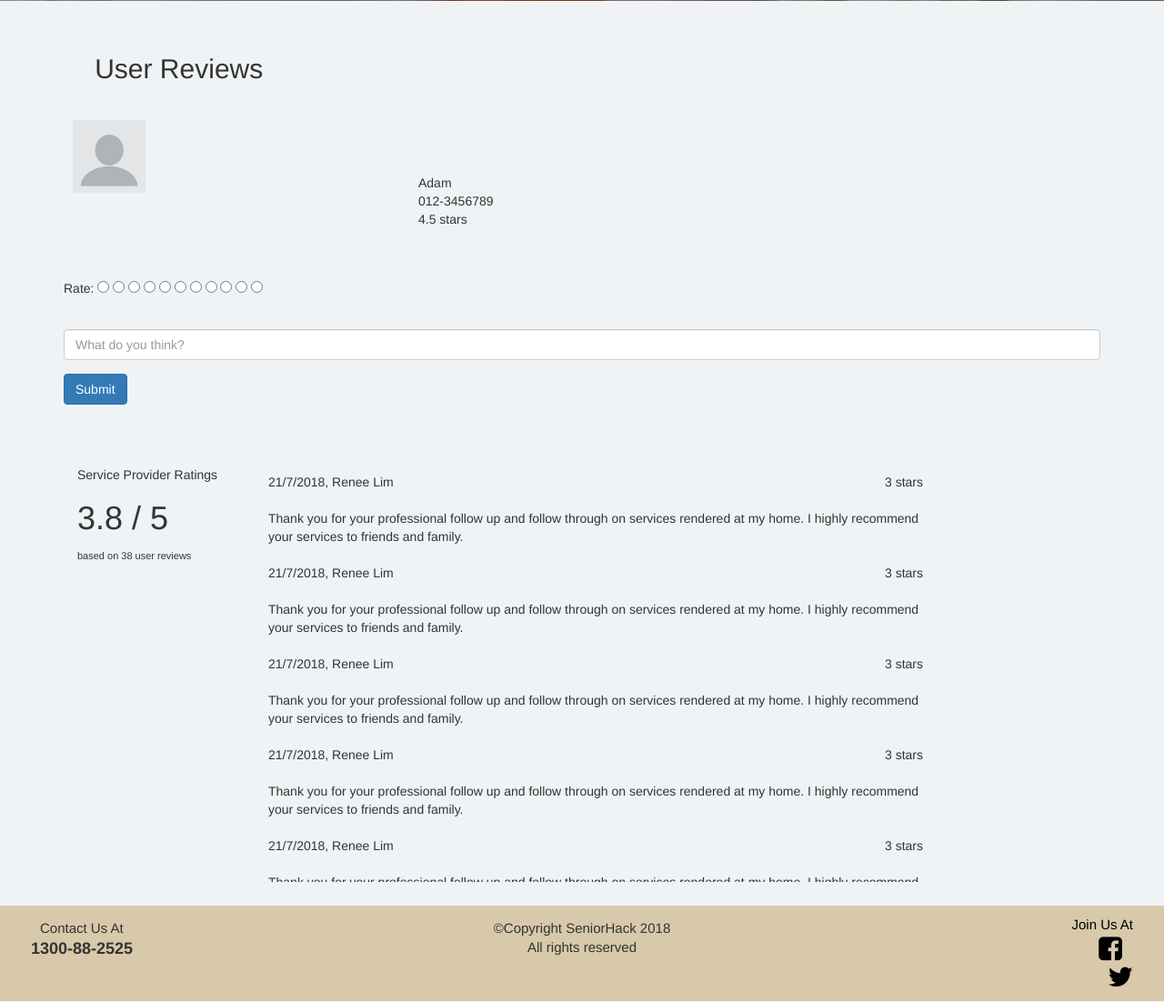
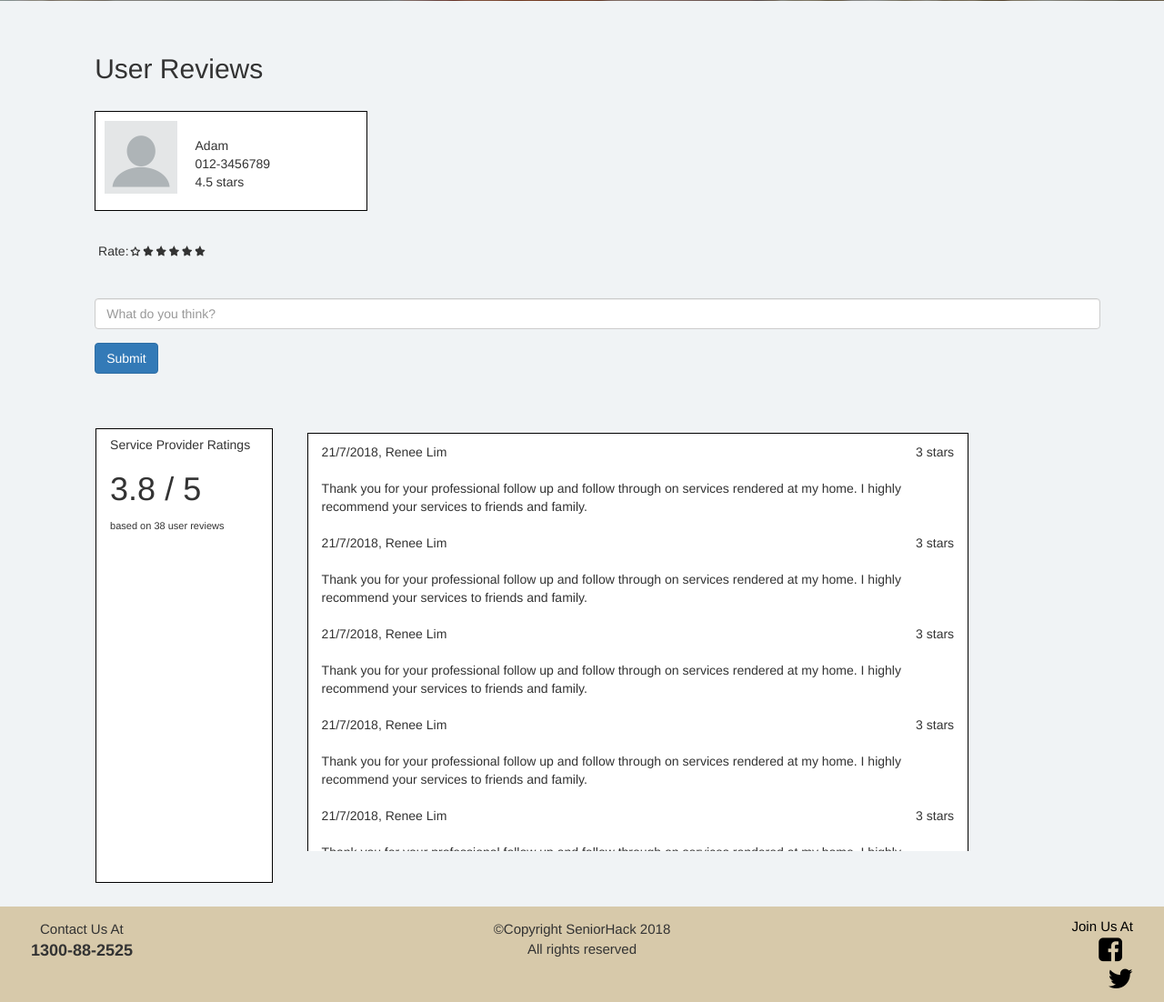
Before and after one commit to samuellim97/SeniorHack, a PHP site: page /UserReview.html in a window 1280 px wide. Shown: the part 499-1601 px from the top of the page at 91% size. Run offline with PHP 8.4, Linux system fonts and the light colour scheme; some libraries are stand-ins or nearby versions.

Commit message:
Update userReview.css

```diff
--- a/userReview.css
+++ b/userReview.css
@@ -1,129 +1,71 @@
+.shadow {
+	background-color:rgba(255,255,255,0.6);
+	margin-top:4%;
+	height:auto;
+	}
 
-.button_style {
-	background-color: limegreen;
-	color: white;
-	border-color: limegreen;}
-
-.overall-grid{
-	height:100%;
-	width:100%;
-	position: fixed;
-	overflow-x:hidden;
-	margin: 0;
-	padding: 0;
-	max-width:2000px;}
+#defaultSelected {
+	background-color:#19535f !important;}
 
 #banner {
-	background:url(Request-banner.png) no-repeat top center fixed;
+	background:url(banner4.jpg) no-repeat top center fixed;
 	background-size:cover;
 	height:500px;
 	width:100%;}
 
-  @media only screen and (max-width: 750px)
-  {.logo {
-  margin:auto;
-  display:block;
-  }}
+#user_reviews {
+  margin-left:3%;}
 
-  .logo {
-  margin-top:-1%;
-  height:50px;}
-@media (min-width: 1200px) {
-  .navbar-nav.navbar-center {
+#profile {
+  background-color:white;
+  height:110px;
+  max-width:300px;
+  border:1px solid black;
+}
+
+#ratings {
+  background-color:white;
+  height:500px;
+  float:left;
+  text-align: left;
+  margin-left: 3%;
+  border:1px solid black;}
+
+.tb1 {
+  background-color:white;
+  height:500px;
+  float:left;
+	margin-left:3%;
+  border: 1px solid black;
+  margin-bottom:3%; }
+
+.td{
+  border: 1px solid black;}
+
+.rate {
+    display: inline-block;
+    border: 0;}
+.rate > input {
+    display: none;}
+.rate > label {
+    float: right;}
+.rate > label:before {
+    display: inline-block;
+    font-size: 1.1rem;
+    padding: .3rem .2rem;
+    margin: 0;
+    cursor: pointer;
+    font-family: FontAwesome;
+    content: "\f005 ";}
+.rate > label:last-child:before {
+    content: "\f006 ";}
+.rate .half:before {
+    content: "\f089 ";
     position: absolute;
-    left: 47%;
-    transform: translatex(-50%);
-  }
-}
-#defaultSelected {
-	background-color:#19535f !important;}
+    padding-right: 0;}
 
-.topnav li a:active{
-	background-color:#19535f !important;}
-
-.topnav li a:hover{
-	background-color:grey !important;}
-
-  .banner-title {
-  text-align:left;
-  font-family:serif;
-  color:white;
-  font-size:50px;
-  margin-top:5%;}
-
-  .banner-description p , .banner-description .btn{
-  margin-bottom:0%;
-  margin-top:0.3%;
-  color:white;}
-
-  @media only screen and (max-width: 750px)
-  {.banner-description {
-  text-align:center;
-  font-size:13px;
-  position:relative;
-  }}
-
-  @media only screen and (max-width: 750px)
-  {.banner-title {
-  text-align:center;
-  position:relative;
-  font-size:31px;
-  margin-top:20%;
-  }}
-
-#footer-bg {
-	background-color: #d7c9aa;
-	margin-top: 2%;
-	background-size:cover;
-	height:100%;
-	width:100%;
-	font-size: 15px;}
-
-.footer_mid {
-	text-align:center;
-	margin-top:4%;}
-
-.footer-left {
-	margin-top:4%;
-	text-align:left;
-	margin-left:-10%;}
-
-.footer-right {
-    margin-top:3%;
-	float: right;
-	text-align:right;
-	margin-right:-10%;}
-
-
-
-.top-btn{
-	margin-left:10%;
-	margin-right:10%;
-	margin-top:5%;
-	}
-
-.bottom-btn{
-	margin-left:8%;
-	margin-right:5%;
-	margin-top:8%;}
-
-.button.btn {
-	background-color:#d7c9aa;
-	font-weight:bold;
-	color:black;
-	border:0;}
-
-.button:hover {
-	background-color:#f0f3f5;
-	border: 2px solid black;}
-
-.button:focus {
-	background-color:#7b2d26 !important;
-	color:white;
-	border: 2px solid white;}
-
-.button.active {
-	background-color:#7b2d26 !important;
-	color:white;
-	border: 2px solid white;
-}
+input:checked ~ label,
+label:hover, label:hover ~ label { color: #73B100;}
+input:checked + label:hover, input:checked ~ label:hover,
+input:checked ~ label:hover ~ label,
+label:hover ~ input:checked ~ label { color: #A6E72D;}
```
